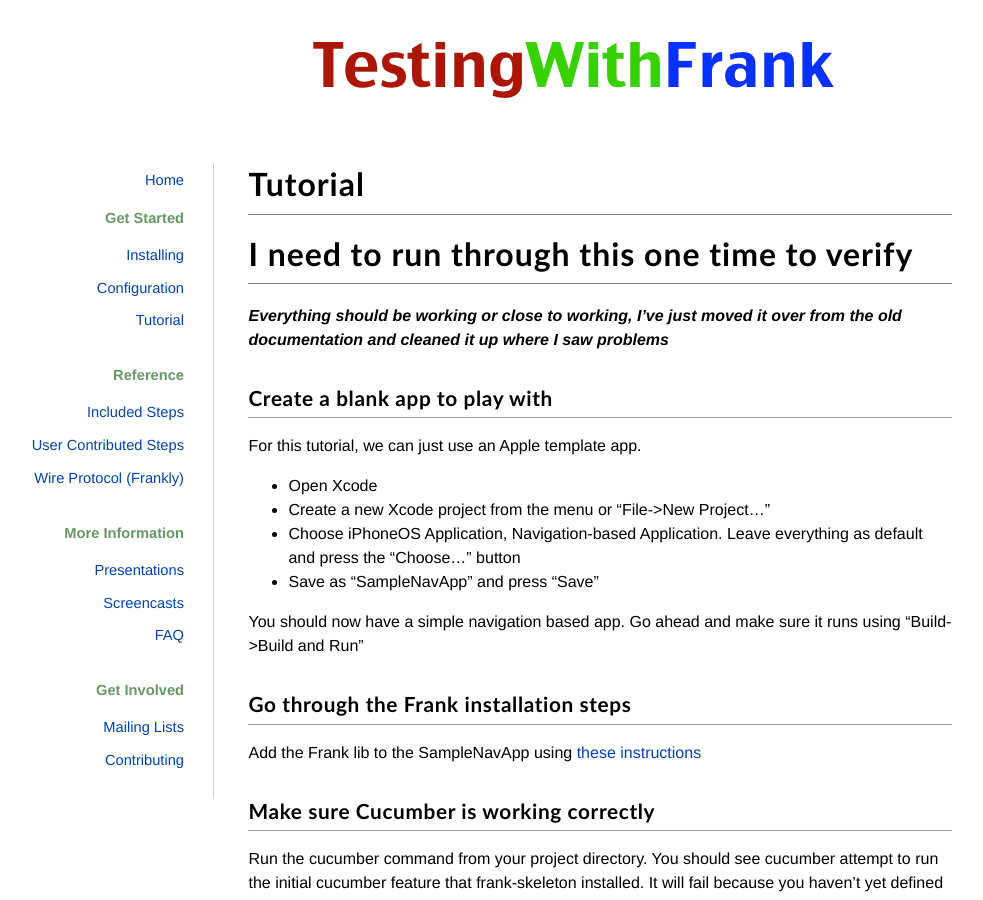
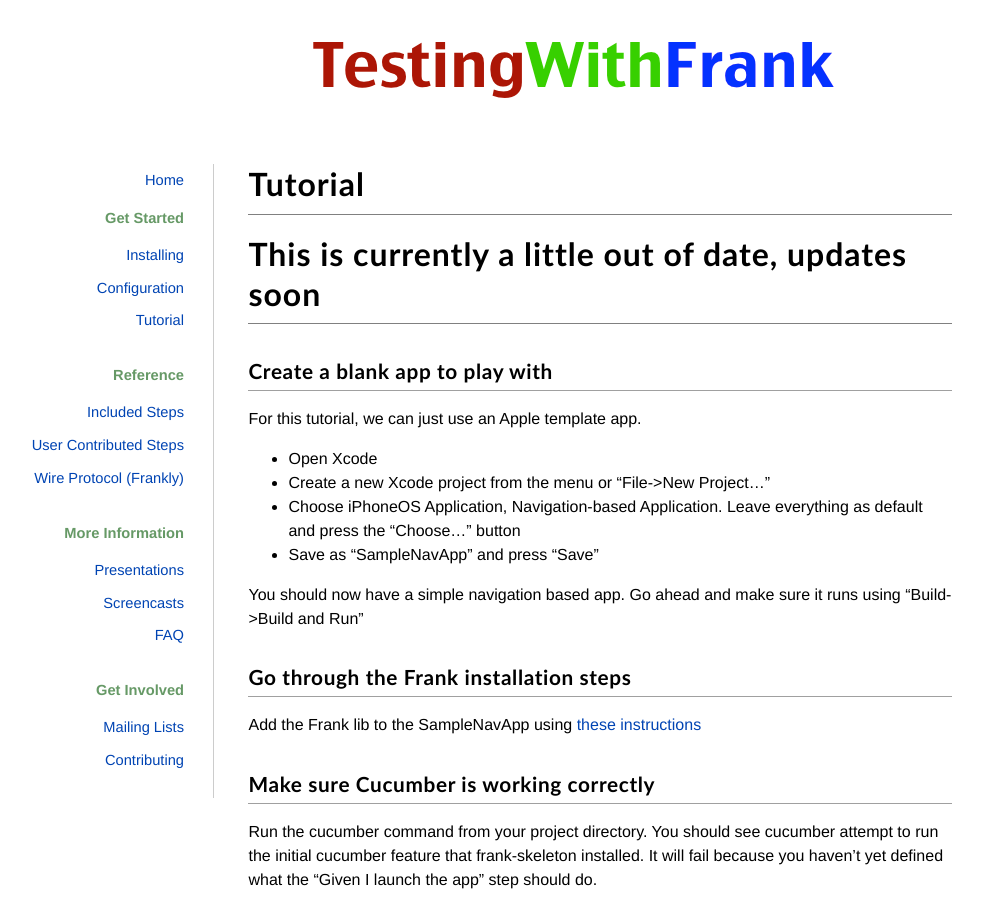
Before and after one commit to moredip/Frank, a Jekyll site: the page built from tutorial.md, in a window 1280 px wide and 900 px high. Shown: the whole window, without its empty margins (112-1095 px from the left). Built offline with Jekyll 4.4.1, drawn with Linux system fonts in a browser that asks for light colours.

Commit message:
Tutorial needs updating

```diff
--- a/tutorial.md
+++ b/tutorial.md
@@ -3,11 +3,7 @@ layout: default
 title: Tutorial
 ---
 
-# **I need to run through this one time to verify**
-
-***Everything should be working or close to working, I've just
-moved it over from the old documentation and cleaned it up where I saw
-problems***
+# **This is currently a little out of date, updates soon**
 
 ## Create a blank app to play with
 
```
